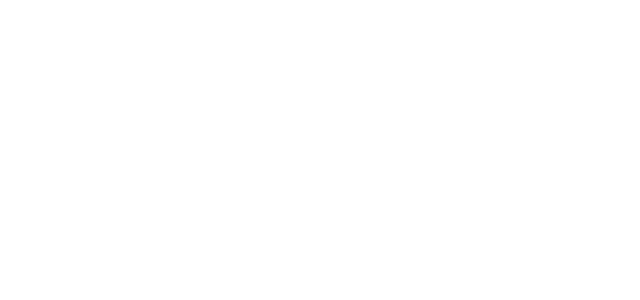
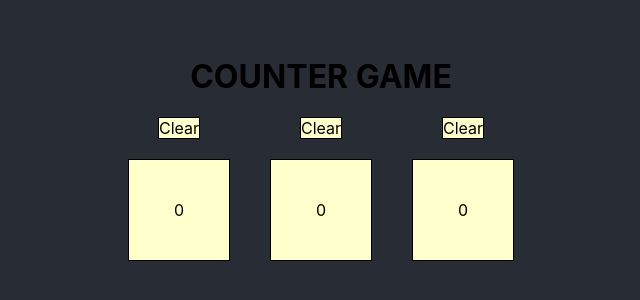
Before and after one commit to yonin7/counter-game, a React (Create React App) app: page / in a window 1280 px wide. Shown: the part 242-542 px from the top of the page, without its empty margins (319-959 px from the left). Built offline with nearby package versions, Linux system fonts and the light colour scheme.

Commit message:
first sketch

```diff
--- a/package.json
+++ b/package.json
@@ -9,6 +9,7 @@
     "react": "^18.2.0",
     "react-dom": "^18.2.0",
     "react-scripts": "5.0.1",
+    "styled-components": "^5.3.6",
     "web-vitals": "^2.1.4"
   },
   "scripts": {
--- a/src/App.css
+++ b/src/App.css
@@ -1,5 +1,17 @@
 .App {
+  display: flex;
+  justify-content: center;
+  align-items: center;
+  flex-direction: column;
+  width: 100%;
+  height: 100vh;
+  background-color: #282c34;
   text-align: center;
+}
+.MainContainer {
+  display: flex;
+  align-items: center;
+  justify-content: center;
 }
 
 .App-logo {
--- a/src/App.js
+++ b/src/App.js
@@ -1,9 +1,15 @@
-import './App.css';
+import Cube from "./components/Cube";
+import "./App.css";
 
 function App() {
   return (
     <div className="App">
-
+      <h1>COUNTER GAME</h1>
+      <div className="MainContainer">
+        <Cube />
+        <Cube />
+        <Cube />
+      </div>
     </div>
   );
 }
--- /dev/null
+++ b/src/components/Cube.jsx
@@ -0,0 +1,31 @@
+import React, { useEffect, useState } from "react";
+import { CounterCubeContainer, Button, CounterCube } from "./CubeStyles";
+
+const Cube = () => {
+  const [counter, setCounter] = useState(0);
+  const [clearCounter, setClearCounter] = useState(false);
+
+  const counterHandler = () => {
+    const newCounter = counter + 1;
+    counter && setClearCounter(false);
+    setCounter(newCounter);
+  };
+  const clearCounterHandler = () => {
+    setClearCounter(true);
+  };
+
+  useEffect(() => {
+    if (clearCounter) {
+      setCounter(0);
+    }
+  }, [clearCounter]);
+
+  return (
+    <CounterCubeContainer>
+      <Button onClick={clearCounterHandler}>Clear</Button>
+      <CounterCube onClick={counterHandler}>{counter}</CounterCube>
+    </CounterCubeContainer>
+  );
+};
+
+export default Cube;
--- /dev/null
+++ b/src/components/CubeStyles.js
@@ -0,0 +1,24 @@
+import styled from "styled-components";
+
+export const CounterCubeContainer = styled.div`
+  display: flex;
+  align-items: center;
+  justify-content: center;
+  flex-direction: column;
+`;
+export const Button = styled.div`
+  cursor: pointer;
+  background-color: rgb(255, 255, 204);
+  border: 1px solid black;
+`;
+export const CounterCube = styled.div`
+  cursor: pointer;
+  display: flex;
+  align-items: center;
+  justify-content: center;
+  width: 100px;
+  height: 100px;
+  margin: 20px;
+  border: 1px solid black;
+  background-color: rgb(255, 255, 204);
+`;
```
Also changed, not shown: 1 other file (tests, documents, lock files or other folders).
